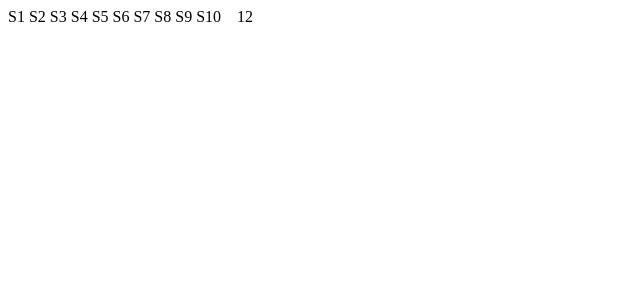
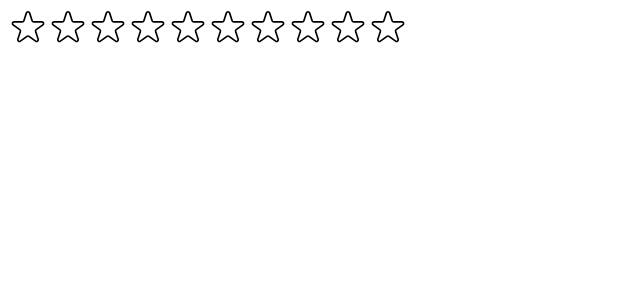
Before and after one commit to wa1ead/UltimateReactCourse, a React (Create React App) app in the folder use-popcorn/: page / in a window 1280 px wide. Shown: the top 300 px of the page, without its empty margins (0-640 px from the left). Built offline with nearby package versions, Linux system fonts and the light colour scheme.

Commit message:
handling hover effects

```diff
--- a/use-popcorn/src/StarRating.js
+++ b/use-popcorn/src/StarRating.js
@@ -1,3 +1,4 @@
+import { useState } from "react";
 const containerStyle = {
   display: "flex",
   alignItems: "center",
@@ -6,7 +7,6 @@
 
 const starContainerStyle = {
   display: "flex",
-  gap: "4px",
 };
 
 const textStyle = {
@@ -15,14 +15,78 @@
 };
 
 export default function StarRating({ maxRating }) {
+  const [rating, setRating] = useState(0);
+  const [tempRating, setTempRating] = useState(0);
   return (
     <div style={containerStyle}>
       <div style={starContainerStyle}>
         {Array.from({ length: maxRating }, (_, i) => (
-          <span>S{i + 1}</span>
+          <Star
+            key={i}
+            onRate={() => setRating(i + 1)}
+            full={tempRating ? tempRating >= i + 1 : rating >= i + 1}
+            onHoverIn={() => setTempRating(i + 1)}
+            onHoverOut={() => setTempRating(0)}
+          />
         ))}
       </div>
-      <p style={textStyle}>12</p>
+      <p style={textStyle}>{tempRating || rating || ""}</p>
     </div>
   );
 }
+
+const starStyle = {
+  width: "40px",
+  height: "40px",
+  display: "block",
+  cursor: "pointer",
+};
+
+function Star({ onRate, full, onHoverIn, onHoverOut }) {
+  return (
+    <span
+      style={starStyle}
+      role="button"
+      onClick={onRate}
+      onMouseEnter={onHoverIn}
+      onMouseLeave={onHoverOut}
+    >
+      {full ? (
+        <svg
+          xmlns="http://www.w3.org/2000/svg"
+          viewBox="0 0 20 20"
+          fill="#000"
+          stroke="#000"
+        >
+          <path d="M9.049 2.927c.3-.921 1.603-.921 1.902 0l1.07 3.292a1 1 0 00.95.69h3.462c.969 0 1.371 1.24.588 1.81l-2.8 2.034a1 1 0 00-.364 1.118l1.07 3.292c.3.921-.755 1.688-1.54 1.118l-2.8-2.034a1 1 0 00-1.175 0l-2.8 2.034c-.784.57-1.838-.197-1.539-1.118l1.07-3.292a1 1 0 00-.364-1.118L2.98 8.72c-.783-.57-.38-1.81.588-1.81h3.461a1 1 0 00.951-.69l1.07-3.292z" />
+        </svg>
+      ) : (
+        <svg
+          xmlns="http://www.w3.org/2000/svg"
+          fill="none"
+          viewBox="0 0 24 24"
+          stroke="#000"
+        >
+          <path
+            strokeLinecap="round"
+            strokeLinejoin="round"
+            strokeWidth="{2}"
+            d="M11.049 2.927c.3-.921 1.603-.921 1.902 0l1.519 4.674a1 1 0 00.95.69h4.915c.969 0 1.371 1.24.588 1.81l-3.976 2.888a1 1 0 00-.363 1.118l1.518 4.674c.3.922-.755 1.688-1.538 1.118l-3.976-2.888a1 1 0 00-1.176 0l-3.976 2.888c-.783.57-1.838-.197-1.538-1.118l1.518-4.674a1 1 0 00-.363-1.118l-3.976-2.888c-.784-.57-.38-1.81.588-1.81h4.914a1 1 0 00.951-.69l1.519-4.674z"
+          />
+        </svg>
+      )}
+    </span>
+  );
+}
+
+/*
+FULL STAR
+
+
+
+
+EMPTY STAR
+
+
+
+*/
```
Also changed, not shown: use-popcorn/src/index.css (+0 -33 lines).
